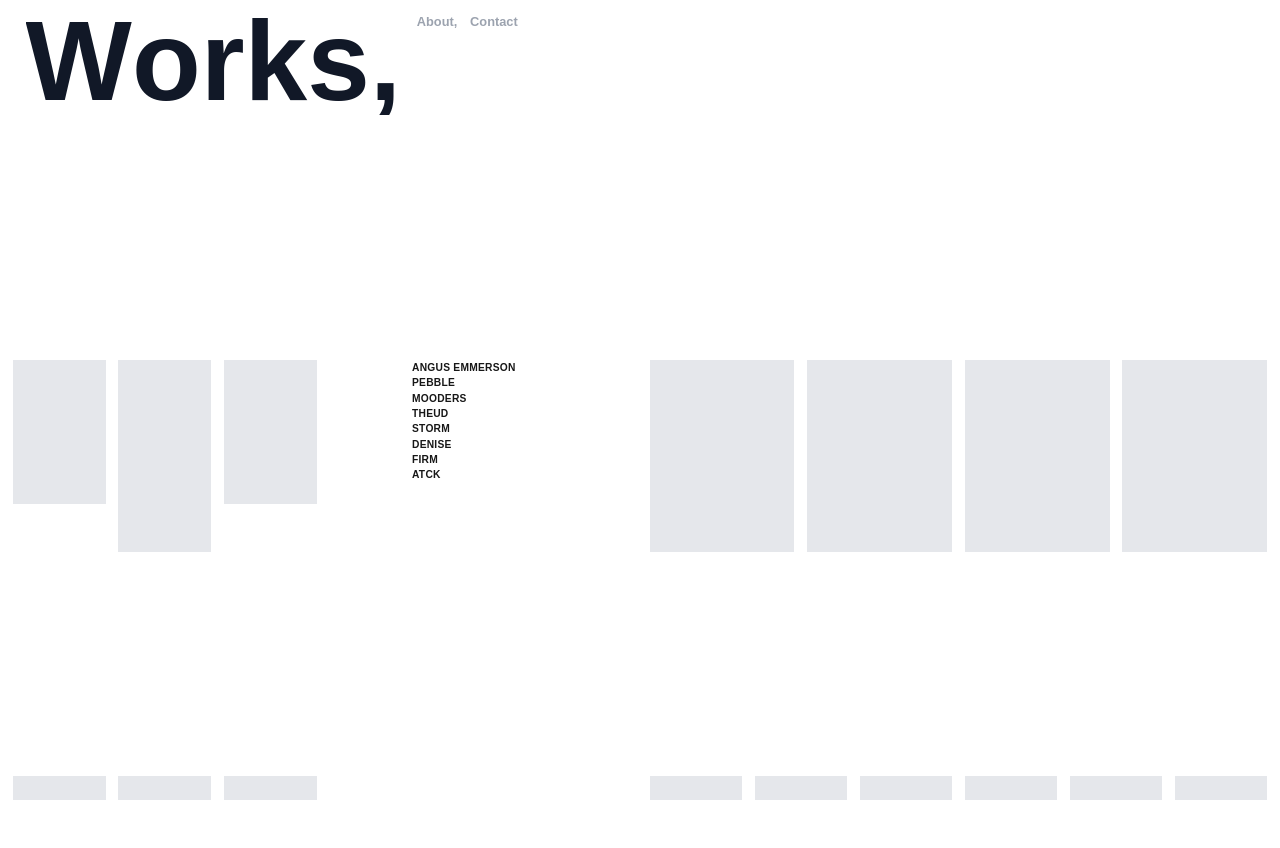
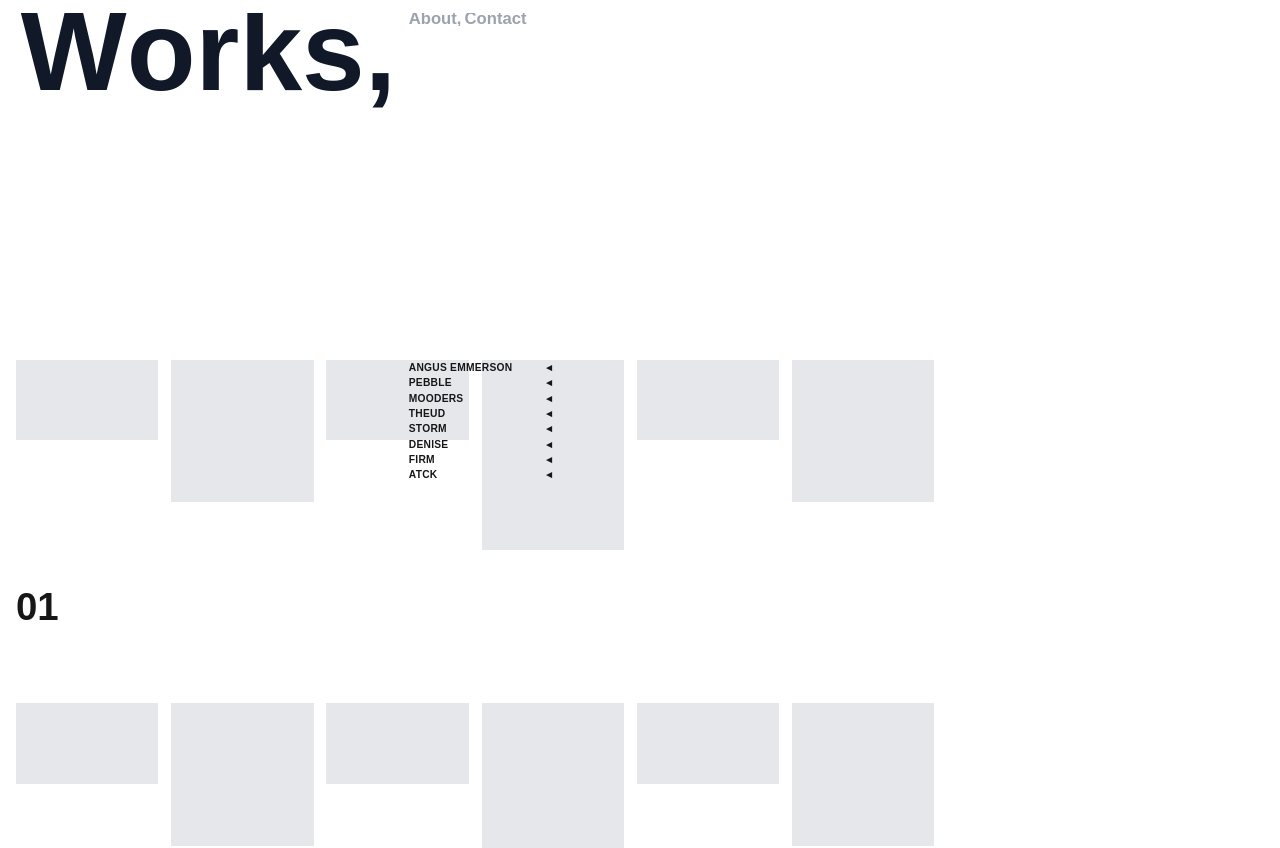
Before and after one commit to Davwed0/portfolio-recreation, a React (Vite) app: page / in a window 1280 px wide. Shown: the top 848 px of the page. Before the commit the page ends 800 px from the top, so only its background shows below. Built offline with nearby package versions, Linux system fonts and the light colour scheme.

Commit message:
lenis scroll

```diff
--- a/index.html
+++ b/index.html
@@ -5,7 +5,7 @@
 		<meta name="viewport" content="width=device-width, initial-scale=1.0" />
 		<title>Portfolio Recreation</title>
 	</head>
-	<body class="antialiased px-8 py-4">
+	<body class="antialiased p-4">
 		<div id="root"></div>
 		<script type="module" src="/src/main.tsx"></script>
 	</body>
--- a/src/App.tsx
+++ b/src/App.tsx
@@ -19,8 +19,8 @@ function App() {
 
 	return (
 		<>
-			<AnimatePresence>
-				<Menu />
+			<Menu />
+			<AnimatePresence mode="wait">
 				<Routes location={location} key={location.pathname}>
 					<Route index element={<Works />} />
 					<Route path="/about" element={<About />} />
--- /dev/null
+++ b/src/clients.json
@@ -0,0 +1,74 @@
+[
+	{
+		"id": "angus_emmerson",
+		"name": "Angus Emmerson",
+		"rowIndex": 0,
+		"text": [
+			"(01)",
+			"a video editor based in Los Angeles, specialized in immersive"
+		]
+	},
+	{
+		"id": "pebble",
+		"name": "Pebble",
+		"rowIndex": 2,
+		"text": [
+			"effects and sound design. (02)",
+			"an all-electric travel trailer that’s bringing an"
+		]
+	},
+	{
+		"id": "mooders",
+		"name": "Mooders",
+		"rowIndex": 1,
+		"text": [
+			"iPhone-like experience to RVing. (03)",
+			"a music and sound design agency based"
+		]
+	},
+	{
+		"id": "theud",
+		"name": "Theud",
+		"rowIndex": 3,
+		"text": [
+			"in France. (04)",
+			"a creative director mainly working in the music industry with"
+		]
+	},
+	{
+		"id": "storm",
+		"name": "Storm",
+		"rowIndex": 1,
+		"text": [
+			"various rappers and artists. (05)",
+			"a production company specialized in"
+		]
+	},
+	{
+		"id": "denise",
+		"name": "Denise",
+		"rowIndex": 5,
+		"text": [
+			"commercials, music videos, and brand content. (06)",
+			"an efficient multifaceted"
+		]
+	},
+	{
+		"id": "firm",
+		"name": "Firm",
+		"rowIndex": 1,
+		"text": [
+			"company supporting brands in the production of content. (07)",
+			"a visual studio"
+		]
+	},
+	{
+		"id": "atck",
+		"name": "ATCK",
+		"rowIndex": 2,
+		"text": [
+			"dedicated to film post-production based in Paris. (08)",
+			"a creative production house based in Paris."
+		]
+	}
+]
--- a/src/components/animatedBoxes.tsx
+++ /dev/null
@@ -1,52 +0,0 @@
-import { motion } from "framer-motion";
-
-export function AnimatedBoxes({ index }: { index: number }) {
-	const transition = {
-		ease: [0.76, 0, 0.24, 1],
-		duration: 1.2,
-		staggerChildren: 0.05,
-	};
-
-	const animation = {
-		initial: {
-			opacity: "100%",
-			translateY: "200%",
-			transition: transition,
-		},
-		animate: {
-			opacity: "100%",
-			translateY: "0%",
-			transition: transition,
-		},
-		exit: {
-			opacity: "0%",
-			translateY: "0%",
-			transition: {
-				ease: "linear",
-				duration: 0.3,
-				staggerChildren: 0,
-			},
-		},
-	};
-
-	return (
-		<>
-			<motion.div className="flex flex-row order-1 col-span-5 gap-4">
-				{[0, 1].map((i) => (
-					<motion.div
-						key={`client_card_${index}_${i}`}
-						variants={animation}
-						className={`bg-gray-200 w-full`}></motion.div>
-				))}
-			</motion.div>
-			<motion.div className="flex flex-row order-3 col-span-9 gap-4">
-				{[2, 3, 4, 5].map((i) => (
-					<motion.div
-						key={`client_card_${index}_${i}`}
-						variants={animation}
-						className={`bg-gray-200 w-full`}></motion.div>
-				))}
-			</motion.div>
-		</>
-	);
-}
--- a/src/components/animations.tsx
+++ b/src/components/animations.tsx
@@ -21,13 +21,13 @@ export const fadeIn = {
 export const boxTransition = {
 	ease: [0.76, 0, 0.24, 1],
 	duration: 1.2,
-	staggerChildren: 0.05,
+	staggerChildren: 0.1,
 };
 
 export const boxAnimation = {
 	initial: {
 		opacity: 1,
-		translateY: "200%",
+		translateY: "100vh",
 		transition: boxTransition,
 	},
 	animate: {
@@ -56,13 +56,13 @@ export const scalingTransition = {
 export const scalingAnimation = {
 	goFat: {
 		fontSize: "8.8rem",
-		lineHeight: "7.6rem",
+		lineHeight: "6rem",
 		"--color": "#111827",
 		transition: scalingTransition,
 	},
 	goSmol: {
-		fontSize: "1rem",
-		lineHeight: "1.4rem",
+		fontSize: "1.3rem",
+		lineHeight: "1rem",
 		"--color": "#9ca3af",
 		transition: scalingTransition,
 	},
@@ -80,8 +80,8 @@ export const textRevealTransition = {
 	},
 	slideIn: {
 		ease: [0.61, 1, 0.88, 1],
-		duration: 0.6,
-		delay: 0.5,
+		duration: 0.2,
+		staggerChildren: 0.06,
 	},
 };
 
@@ -106,12 +106,12 @@ export const textRevealAnimation = {
 		initial: {
 			translateY: "200%",
 			opacity: 0,
-			transition: { ...textRevealTransition.slideIn },
+			transition: textRevealTransition.slideIn,
 		},
 		animate: {
 			translateY: "0%",
 			opacity: 1,
-			transition: { ...textRevealTransition.slideIn },
+			transition: textRevealTransition.slideIn,
 		},
 		exit: {
 			translateY: "-200%",
--- a/src/components/menu.tsx
+++ b/src/components/menu.tsx
@@ -1,4 +1,4 @@
-import React from "react";
+import React, { useRef } from "react";
 import { motion } from "framer-motion";
 import { useCurrentRoute } from "../hooks/useCurrentRoute";
 import { clsx } from "clsx";
@@ -17,13 +17,15 @@ export default function Menu() {
 		e: React.MouseEvent<HTMLAnchorElement>,
 		href: string
 	) => {
-		e.preventDefault();
-		window.history.pushState({}, "", href);
-		window.dispatchEvent(new PopStateEvent("popstate"));
+		window.scrollTo({ top: 0, behavior: "smooth" });
+		setTimeout(() => {
+			window.history.pushState({}, "", href);
+			window.dispatchEvent(new PopStateEvent("popstate"));
+		}, 500);
 	};
 
 	return (
-		<div className="fixed grid grid-cols-[repeat(16,minmax(0,1fr))] gap-x-4 w-[calc(100vw-4rem)] space-x-1 h-[8rem] overflow-hidden z-50">
+		<div className="fixed w-[calc(100%-2rem)] grid gap-x-4 grid-cols-[repeat(16,minmax(0,1fr))] h-[9rem] overflow-hidden z-50">
 			<motion.div
 				className={clsx(
 					defaultStyle,
@@ -40,7 +42,7 @@ export default function Menu() {
 					<TitleText text="Works," word={currentRoute == "/"} index={0} />
 				</a>
 			</motion.div>
-			<motion.div className="col-span-auto flex flex-row gap-x-4">
+			<motion.div className="col-span-auto flex flex-row gap-x-1">
 				<motion.div
 					className={clsx(
 						defaultStyle,
--- a/src/pages/about.tsx
+++ b/src/pages/about.tsx
@@ -1,104 +1,33 @@
-import { motion } from "framer-motion";
+import { motion, AnimatePresence } from "framer-motion";
 import * as animation from "../components/animations";
-
-const clients = {
-	"Angus Emmerson": [
-		"(01) ",
-		" a video editor based in Los Angeles, specialized in immersive",
-	],
-	"Pebble": [
-		"effects and sound design. (02) ",
-		" an all-electric travel trailer that’s bringing an",
-	],
-	"Mooders": [
-		"iPhone-like experience to RVing. (03) ",
-		" a music and sound design agency based",
-	],
-	"Theud": [
-		"in France. (04) ",
-		" a creative director mainly working in the music industry with",
-	],
-	"Storm": [
-		"various rappers and artists. (05) ",
-		" a production company specialized in",
-	],
-	"Denise": [
-		"commercials, music videos, and brand content. (06) ",
-		" an efficient multifaceted",
-	],
-	"Firm": [
-		"company supporting brands in the production of content. (07) ",
-		" a visual studio",
-	],
-	"ATCK": [
-		"dedicated to film post-production based in Paris. (08) ",
-		" a creative production house based in Paris.",
-	],
-};
-
-const itemVariants = {
-	initial: {},
-	animate: {},
-};
-
-const containerVariants = {
-	initial: {},
-	animate: {
-		transition: {
-			staggerChildren: 0.05,
-			delayChildren: 0.5,
-		},
-	},
-};
+import clients from "../clients.json";
 
 export default function AboutPage() {
 	return (
-		<>
-			<div className="absolute top-0 left-0 pt-[45vh] p-4 grid grid-cols-[repeat(16,minmax(0,1fr))] grid-rows-8 gap-y-[20vh] gap-x-4 w-full space-x-1 overflow-hidden h-full">
-				<div className="col-start-1 col-span-4"></div>
+		<div className="absolute top-0 left-0 p-4 pt-[45vh] w-[calc(100%-2rem)] space-x-1 h-full flex flex-col scroll-pt-40">
 			<motion.div
-					className="sticky col-start-6 col-span-6"
-					variants={containerVariants}
-					initial="initial"
-					animate="animate">
-					{Object.entries(clients).map(([client, data], index) => (
-						<motion.div
-							className="flex justify-start text-nowrap text-[0.8rem] tracking-wide font-semibold overflow-hidden"
-							key={`client_${index}_text`}
-							variants={itemVariants}>
-							<motion.span
+				className="fixed grid grid-cols-[repeat(16,minmax(0,1fr))] gap-x-4 z-50 w-[calc(100%-2rem)]"
 				initial="initial"
 				animate="animate"
-								exit="exit"
-								className="pr-1"
-								variants={animation.textRevealAnimation.slideIn}
-								transition={animation.textRevealTransition.slideIn}>
-								{data[0]}
+				exit="exit">
+				{clients.map((client) => (
+					<motion.div className="flex flex-row col-start-6 col-span-2 text-nowrap text-[0.8rem] tracking-wide font-semibold ">
+						<motion.span variants={animation.textRevealAnimation.slideIn}>
+							{client.text[0]}
 						</motion.span>
-
-							<motion.span
+						<motion.div
 							layout="position"
-								transition={{ delay: animation.scalingDuration }}
-								layoutId={`client_name_${client.replace(" ", "_")}_text`}
-								key={`client_name_${client.replace(" ", "_")}_text`}
-								className="text-[0.8rem] tracking-wide uppercase font-semibold px-1">
-								{client}
-							</motion.span>
-
-							<motion.span
-								initial="initial"
-								animate="animate"
-								exit="exit"
-								className="pr-1"
-								variants={animation.textRevealAnimation.slideIn}
-								transition={animation.textRevealTransition.slideIn}>
-								{data[1]}
+							layoutId={`layout_${client.id}_text`}
+							key={`layout_${client.id}_text`}
+							className="flex justify-between items-center text-[0.8rem] tracking-wide uppercase font-semibold px-1">
+							{client.name}
+						</motion.div>
+						<motion.span variants={animation.textRevealAnimation.slideIn}>
+							{client.text[1]}
 						</motion.span>
 					</motion.div>
 				))}
 			</motion.div>
-				<motion.div className="col-start-13"></motion.div>
 		</div>
-		</>
 	);
 }
--- a/src/pages/works.tsx
+++ b/src/pages/works.tsx
@@ -1,91 +1,112 @@
-import { motion } from "framer-motion";
+"use client";
+
+import { motion, AnimatePresence } from "framer-motion";
 import * as animation from "../components/animations";
+import Lenis from "lenis";
+import { useRef, useEffect } from "react";
 
-const clients = [
-	"Angus Emmerson",
-	"Pebble",
-	"Mooders",
-	"Theud",
-	"Storm",
-	"Denise",
-	"Firm",
-	"ATCK",
-];
-
-const aspectRatios = [9 / 16, 3 / 4];
+import clients from "../clients.json";
+const aspectRatios = [16 / 9, 1, 16 / 9, 3 / 4, 16 / 9, 1];
 
 export default function Works() {
+	const lenisRef = useRef<Lenis | null>(null);
+
+	useEffect(() => {
+		window.scrollTo(0, 0);
+
+		lenisRef.current = new Lenis({});
+
+		function raf(time: number) {
+			lenisRef.current?.raf(time);
+			requestAnimationFrame(raf);
+		}
+
+		requestAnimationFrame(raf);
+
+		return () => {
+			lenisRef.current?.destroy();
+		};
+	}, []);
+
+	const clientRefs = useRef<(HTMLDivElement | null)[]>([]);
+
+	const handleScrollTo = (index: number) => {
+		const rect = clientRefs.current[index];
+
+		if (rect) {
+			const rectTop = rect.getBoundingClientRect().top + window.scrollY;
+			const windowHeight = window.innerHeight;
+			const scrollPosition = rectTop - windowHeight / 2 + rect.offsetHeight / 4;
+
+			window.scrollTo({ top: scrollPosition, behavior: "smooth" });
+		}
+	};
+
 	return (
-		<>
-			<div className="absolute top-0 left-0 pt-[45vh] p-4 grid grid-cols-[repeat(16,minmax(0,1fr))] grid-rows-8 gap-y-[20vh] gap-x-4 w-full space-x-1 overflow-hidden h-full">
-				<motion.div className="sticky col-start-1 col-span-4 flex flex-col gap-[20vh]">
+		<div className="absolute top-0 left-0 p-4 pt-[45vh] w-[calc(100%-2rem)] space-x-1 h-full flex flex-col scroll-pt-40 pb-[45vh]">
+			<motion.div className="fixed grid grid-cols-[repeat(16,minmax(0,1fr))] gap-x-4 z-50 w-[calc(100%-2rem)]">
+				<motion.div className="flex flex-col col-start-6 col-span-2">
+					{clients.map((client) => (
+						<motion.div
+							layout="position"
+							layoutId={`layout_${client.id}_text`}
+							key={`layout_${client.id}_text`}
+							className="flex justify-between items-center text-[0.8rem] tracking-wide uppercase font-semibold user-select-none select-none"
+							onClick={() => {
+								handleScrollTo(clients.indexOf(client));
+							}}>
+							{client.name}
+							<motion.span className="ml-2">◄</motion.span>
+						</motion.div>
+					))}
+				</motion.div>
+			</motion.div>
+
 			{clients.map((client, index) => (
 				<motion.div
-							className="w-full flex flex-row gap-4"
+					id={client.id}
 					key={`client_${index}`}
+					className="grid gap-x-4 w-full grid-cols-[repeat(16,minmax(0,1fr))] relative pb-24 mb-24"
 					variants={animation.boxAnimation}
 					initial="initial"
 					animate="animate"
 					exit="exit">
-							{[...Array(Math.floor(Math.random() * 2) + 2).keys()].map((i) => (
+					{aspectRatios.map((aspectRatio, i) => (
+						<>
 							<motion.div
-									key={`${client}_${i}_showcase`}
+								ref={(el: HTMLDivElement | null) =>
+									(clientRefs.current[index] = el)
+								}
+								key={`${client}_left_${i}`}
 								variants={animation.boxAnimation}
-									className={`w-full h-[20rem]`}>
+								className={`w-full aspect-square col-start-${
+									i < 2 ? i * 2 + 1 : i * 2 + 5
+								} col-span-2 relative`}>
 								<div
-										className="w-full bg-gray-200"
+									className="bg-gray-200 h-full"
 									style={{
-											height: `${
-												100 * aspectRatios[Math.floor(Math.random() * 2)]
-											}%`,
+										height: `${100 / aspectRatio}%`,
 									}}
 								/>
 							</motion.div>
+							{i == client.rowIndex && (
+								<motion.span
+									className={`origin-top-left bottom-0 absolute text-5xl col-start-${
+										i < 2 ? i * 2 + 1 : i * 2 + 5
+									} font-semibold`}
+									initial="initial"
+									animate="animate"
+									exit="exit"
+									variants={animation.textRevealAnimation.slideIn}
+									transition={animation.textRevealTransition.slideIn}>
+									0{index + 1}
+								</motion.span>
+							)}
+						</>
 					))}
 				</motion.div>
 			))}
-				</motion.div>
-
-				<motion.div className="sticky col-start-6 col-span-3 flex flex-col">
-					{clients.map((client, index) => (
-						<motion.span
-							layout="position"
-							layoutId={`client_name_${client.replace(" ", "_")}_text`}
-							key={`client_name_${client.replace(" ", "_")}_text`}
-							className="text-[0.8rem] tracking-wide uppercase font-semibold">
-							{client}
-						</motion.span>
-					))}
-				</motion.div>
-
-				<motion.div className="sticky col-start-9 col-span-8 flex flex-col gap-[20vh]">
-					{clients.map((client, index) => (
-						<motion.div
-							className="w-full flex flex-row gap-4"
-							key={`client_${index}`}
-							variants={animation.boxAnimation}
-							initial="initial"
-							animate="animate"
-							exit="exit">
-							{[...Array(Math.floor(Math.random() * 4) + 3).keys()].map((i) => (
-								<motion.div
-									key={`${client}_${i}_showcase`}
-									variants={animation.boxAnimation}
-									className={`w-full h-[20rem]`}>
-									<div
-										className="w-full bg-gray-200"
-										style={{
-											height: `${
-												100 * aspectRatios[Math.floor(Math.random() * 2)]
-											}%`,
-										}}
-									/>
-								</motion.div>
-							))}
-						</motion.div>
-					))}
-				</motion.div>
+			<div className="grid gap-x-4 w-full grid-cols-[repeat(16,minmax(0,1fr))] relative pb-24 mb-24"></div>
 		</div>
-		</>
 	);
 }
```
Lines whose indentation alone changed are shown as unchanged.
